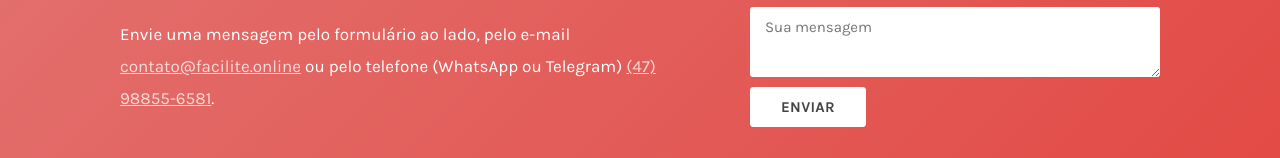
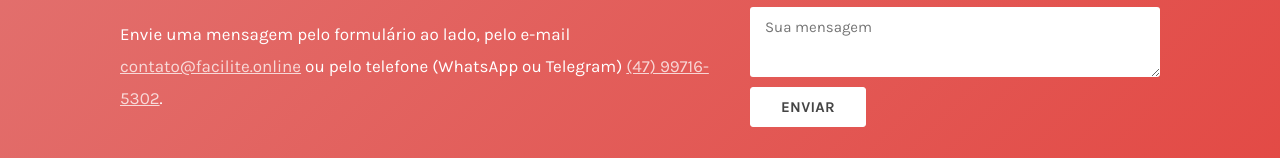
Before and after one commit to mnaegeler/facilite-website, a plain HTML site: page public/index.html in a window 1280 px wide. Shown: the part 1936-2094 px from the top of the page. Drawn offline with Linux system fonts and the light colour scheme.

Commit message:
Alterado o telefone

```diff
--- a/public/index.html
+++ b/public/index.html
@@ -102,7 +102,7 @@
             Entre em contato
           </h5>
           <h2 class="paragraph">
-            Envie uma mensagem pelo formulário ao lado, pelo e-mail <a href="mailto:contato@facilite.online">contato@facilite.online</a> ou pelo telefone (WhatsApp ou Telegram) <a href="tel:+5547988556581">(47) 98855-6581</a>.
+            Envie uma mensagem pelo formulário ao lado, pelo e-mail <a href="mailto:contato@facilite.online">contato@facilite.online</a> ou pelo telefone (WhatsApp ou Telegram) <a href="tel:+5547997165302">(47) 99716-5302</a>.
           </h2>
         </div>
         <div class="col-5">
```
